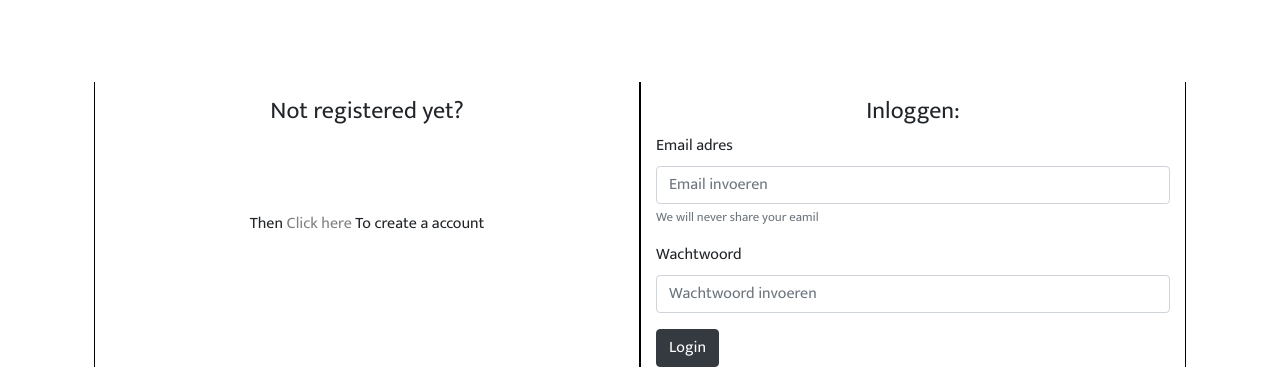
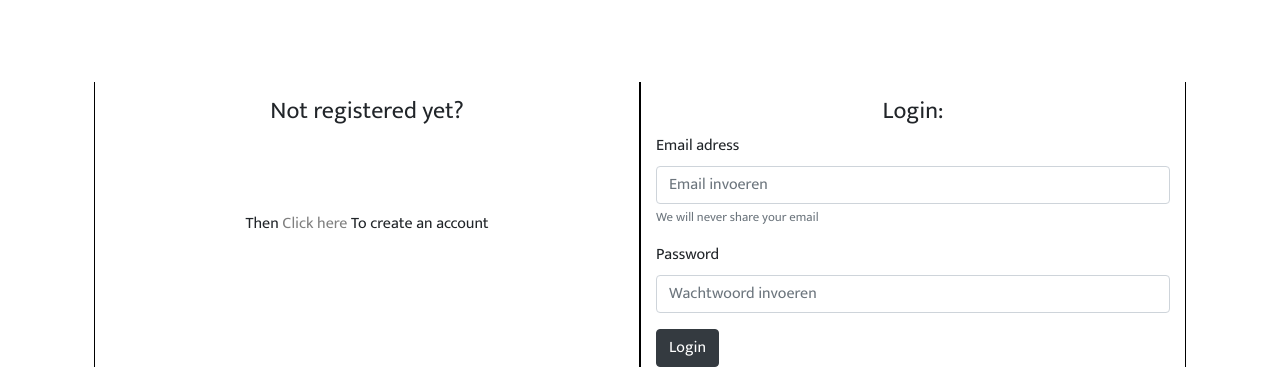
Before and after one commit to RutgerK01/Conferentie, a PHP site: page /loginform.php in a window 1280 px wide. Shown: the part 174-545 px from the top of the page. Run offline with PHP 8.4, Linux system fonts and the light colour scheme.

Commit message:
Update loginform.php

```diff
--- a/loginform.php
+++ b/loginform.php
@@ -19,7 +19,7 @@
           if($_GET["action"] == "userWW"){
             $twee = true;
             $action = 'user';
-            $ww = '<center><h6 id="wrong">The email or Password wasnt right</h6></center>';
+            $ww = '<center><h6 id="wrong">The email or password was not right</h6></center>';
           }
         }
     ?>
@@ -33,21 +33,21 @@
       <div class="row">
         <div class="col-6" id="Lform">
           <h4 id="center">Not registered yet?</h4>
-            <h6 id="reg">Then <a id="aform" href="./registerform.php?action=user">Click here</a> To create a account</h6>
+            <h6 id="reg">Then <a id="aform" href="./registerform.php?action=user">Click here</a> To create an account</h6>
         </div>
         <div class="col-6" id="Lform">
-          <h4 id="center">Inloggen:</h4>
+          <h4 id="center">Login:</h4>
           <?php echo($ww); ?>
             <form action="./login.php" method="post">
               <div class="form-group">
-                <label for="exampleInputEmail1" <?php if($twee){echo'id="wrong"';}?>>Email adres</label>
+                <label for="exampleInputEmail1" <?php if($twee){echo'id="wrong"';}?>>Email adress</label>
                 <input type="email" name="email" class="form-control" id="<?php if($twee){echo'red';}
                                                                                 else{echo' ';} ?>"
                        aria-describedby="emailHelp" placeholder="Email invoeren">
-                <small id="emailHelp" class="form-text text-muted">We will never share your eamil</small>
+                <small id="emailHelp" class="form-text text-muted">We will never share your email</small>
               </div>
               <div class="form-group">
-                <label for="WWS" <?php if($twee){echo'id="wrong"';}?>>Wachtwoord</label>
+                <label for="WWS" <?php if($twee){echo'id="wrong"';}?>>Password</label>
                 <input type="password" name="ww" class="form-control" id="<?php if($twee){echo'red';}
                                                                                 else{echo' ';} ?>" placeholder="Wachtwoord invoeren">
               </div>
```
